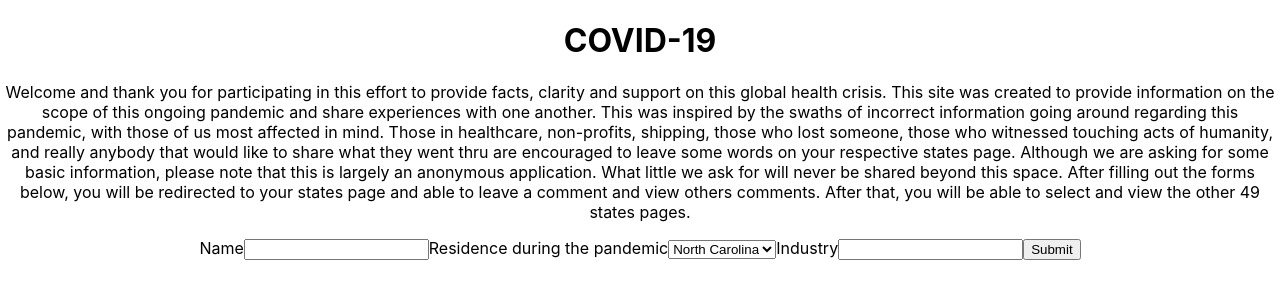
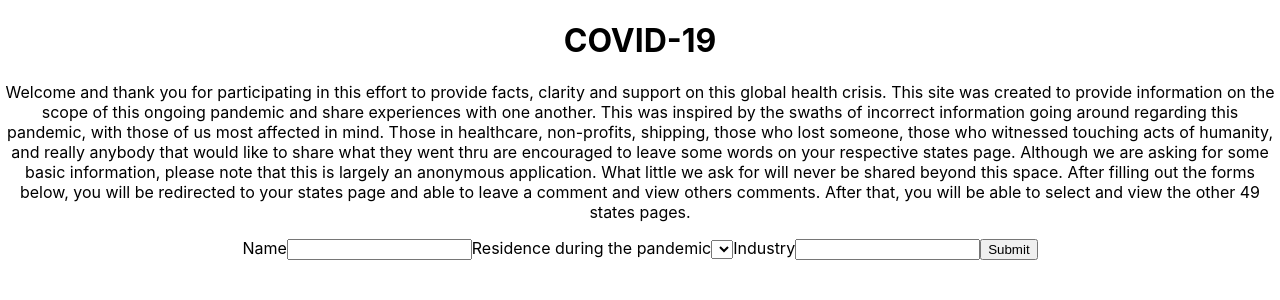
Before and after one commit to thinkful-ei-macaw/covid-19-client-bleek, a React (Create React App) app: page / in a window 1280 px wide. Shown: the top 300 px of the page. Built offline with nearby package versions, Linux system fonts and the light colour scheme.

Commit message:
useEffect hooks experiments

```diff
--- a/src/Context.js
+++ b/src/Context.js
@@ -1,5 +1,6 @@
 import React from 'react';
 
 const Context = React.createContext();
+// const colors = useContext(ColorContext);
 
 export default Context;
--- a/src/components/register/Register.js
+++ b/src/components/register/Register.js
@@ -2,10 +2,15 @@ import React, { useContext } from 'react';
 import useForm from '../../hooks/useForm';
 import Context from '../../Context';
 import config from '../../API';
+//import coronavirus from '../../imgs';
 
 function Register(props) {
 
-    const { handleChange, handleSubmit, values, setValues } = useContext(Context);
+    const { handleChange, handleSubmit } = useContext(Context);
+
+    const { values, setValues } = useContext(Context);
+
+    //const [error, setError] = useForm();
 
     const getPageData = async (state_id) => {
         try {
@@ -15,23 +20,54 @@ function Register(props) {
                 ...values,
                 comments: data
             })
-        } catch (error) {
-
+        } catch (err) {
+            console.error(err);
+        //     setError({
+        //         ...values,
+        //         errorStatus: true
+        //    })
         }
     }
+
+    const getStates = async () => {
+        try {
+            const res = await fetch(`${config.API_ENDPOINT}/state`);
+            let data = await res.json();
+            setValues({
+                residence: data
+            })
+        } catch (err) {
+            console.error(err);
+        }
+    }
+
+    // useEffect(() => {
+    //     const getOptions = async () => {
+    //         try {
+    //             const res = await fetch(`${config.API_ENDPOINT}/state`);
+    //             const data = await res.json();
+    //             setValues({
+    //                 ...data,
+    //                 residence: data
+    //             })
+    //         } catch (error) {
+    //             console.error(404);
+    //         }
+    //     }
+    // }, [input])
 
     const submitForms = async () => {
         fetch(`${ config.API_ENDPOINT }/states/${values.residence}`)
             .then(res => {
             return res.json()
             })
-            .then(state => {
-                console.log(state);
+            .then(data => {
+                console.log(data);
                 setValues({
                     ...values,
-                    state
+                    residence: data
                 })
-                getPageData(state.id);
+                getPageData(data.id);
                 props.history.push('/state')
         })
     }
@@ -39,6 +75,7 @@ function Register(props) {
     return (
         <div className="reg_landing_page">
             <h1>COVID-19</h1>
+            {/*<img url={coronavirus} alt="corona-virus" />*/}
             <p>Welcome and thank you for participating in this effort to provide facts, clarity and support on this global health crisis. This site was created to provide information on the scope of this ongoing pandemic and share experiences with one another. This was inspired by the swaths of incorrect information going around regarding this pandemic, with those of us most affected in mind. Those in healthcare, non-profits, shipping, those who lost someone, those who witnessed touching acts of humanity, and really anybody that would like to share what they went thru are encouraged to leave some words on your respective states page. Although we are asking for some basic information, please note that this is largely an anonymous application. What little we ask for will never be shared beyond this space. After filling out the forms below, you will be redirected to your states page and able to leave a comment and view others comments. After that, you will be able to select and view the other 49 states pages.</p>
             <form
                 className="reg_form"
@@ -55,11 +92,11 @@ function Register(props) {
                     name="residence"
                     type="text"
                     value={values.residence}
-                    onChange={handleChange}>
-                    <option value="1">North Carolina</option>
-                    <option value="2">New Jersey</option>
-                    <option value="3">New York</option>
-                    <option value="4">Connecticut</option>
+                    onClick={getStates}>
+                    {values.residence.map(item => (
+                        <option value={item.id}>{item.state_name}</option>
+                   ))}
+
                 </select>
                 <label name="industry">Industry</label>
                 <input
--- a/src/components/register/Register.scss
+++ b/src/components/register/Register.scss
@@ -2,3 +2,7 @@
     display: flex;
     flex-direction: column;
 }
+
+.reg_form {
+
+}
--- a/src/components/selected-state/SelectedState.js
+++ b/src/components/selected-state/SelectedState.js
@@ -1,4 +1,4 @@
-import React, { useContext, Component } from 'react';
+import React, { useContext, useState } from 'react';
 import useForm from '../../hooks/useForm';
 import Context from '../../Context';
 import config from '../../API';
@@ -7,12 +7,21 @@ function SelectedState(props) {
 
     const { handleChange, handleSubmit, setValues, values } = useContext(Context);
 
+    const [comments, setComments] = useState();
 
+    // useEffect(() => {
+
+    //     return () => {
+    //         cleanup
+    //     }
+    // }, [input])
 
     // create folder with imgs, id.png (1, 2 ,3 etc)
-    const submitComment = async () => {
+    // const submitComment = async () => {
+    //     try {
 
-    }
+    //     }
+    // }
 
     console.log(values);
 
--- a/src/hooks/useForm.js
+++ b/src/hooks/useForm.js
@@ -4,16 +4,15 @@ const useForm = () => {
 
     const [values, setValues] = useState({
         user: '',
-        residence: '',
-        industry: '',
-        comments: [],
-        state: { }
+        residence: [],
+        industry: ''
     });
 
     // const [error, setError] = useState({
-    //     user: '',
-    //     residence: '',
-    //     industry: ''
+    //     user: '' || null,
+    //     residence: '' || null,
+    //     industry: '' || null,
+    //     errorStatus: false
     // })
 
     const handleChange = ev => {
```
Also changed, not shown: src/hooks/useComments.js (added, +8 -0 lines), src/imgs/coronavirus.png (added).
